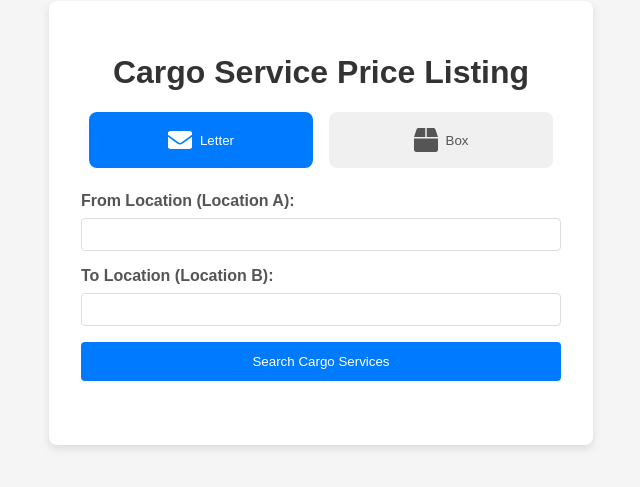
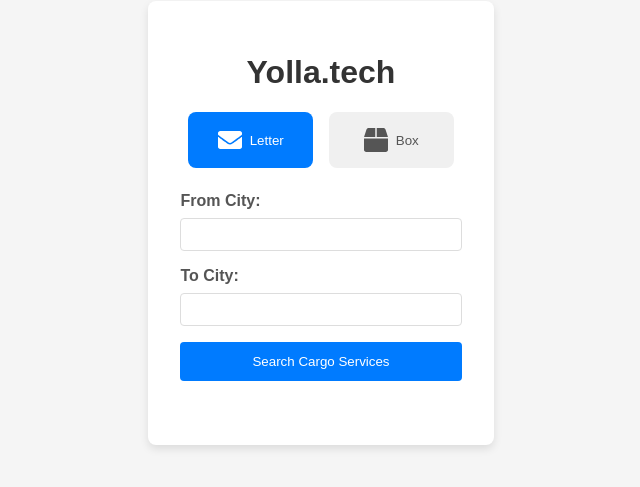
Before and after one commit to yolla-tech/app, a React (Create React App) app in the folder frontend/: page / in a window 1280 px wide. Shown: the part 177-664 px from the top of the page, without its empty margins (351-991 px from the left). Built offline with nearby package versions, Linux system fonts and the light colour scheme.

Commit message:
forgot to push

```diff
--- a/frontend/src/App.tsx
+++ b/frontend/src/App.tsx
@@ -44,7 +44,7 @@ const CargoServiceCard: React.FC<{ service: CargoService }> = ({ service }) => {
       </p>
       <div className="route-info">
         <p>
-          <strong>To Route:</strong>
+          <strong>Travel Distance to the nearest branch:</strong>
         </p>
         <p>Walk Distance: {formatDuration(service.to_route.walk_distance)}</p>
         <p>
@@ -55,7 +55,7 @@ const CargoServiceCard: React.FC<{ service: CargoService }> = ({ service }) => {
       </div>
       <div className="route-info">
         <p>
-          <strong>From Route:</strong>
+          <strong>Travel Distance from the nearest branch:</strong>
         </p>
         <p>Walk Distance: {formatDuration(service.from_route.walk_distance)}</p>
         <p>
@@ -152,7 +152,7 @@ const App: React.FC = () => {
   return (
     <div className="app">
       <Toaster />
-      <h1>Cargo Service Price Listing</h1>
+      <h1>Yolla.tech</h1>
       <div className="mode-selector">
         <button
           className={`mode-button ${mode === "letter" ? "active" : ""}`}
@@ -169,7 +169,7 @@ const App: React.FC = () => {
       </div>
       <div className="form">
         <label>
-          From Location (Location A):
+          From City:
           <input
             type="text"
             value={locationA}
@@ -177,7 +177,7 @@ const App: React.FC = () => {
           />
         </label>
         <label>
-          To Location (Location B):
+          To City:
           <input
             type="text"
             value={locationB}
```
Also changed, not shown: 2 other files (tests, documents, lock files or other folders).
